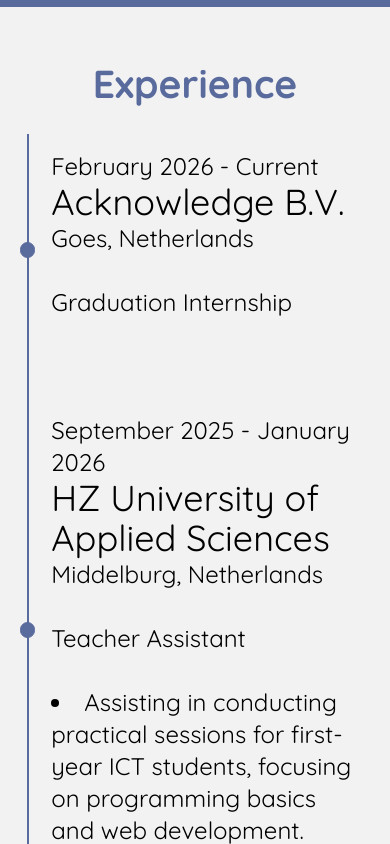
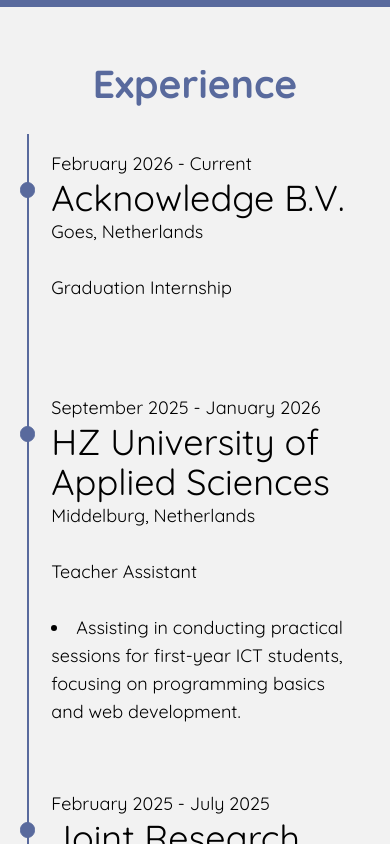
Before and after one commit to Bartan02/bartan02.github.io, a Next.js app: page /en in a window 390 px wide. Shown: the part 1920-2764 px from the top of the page. Built offline with nearby package versions, Linux system fonts and the light colour scheme; what tailwindcss-motion would draw is missing.

Commit message:
Modify TimelineItem and ProjectItem stylings

```diff
--- a/src/app/[locale]/page.tsx
+++ b/src/app/[locale]/page.tsx
@@ -61,9 +61,9 @@
 }
 
 const TimelineItem: React.FC<TimelineItemProps> = ({ date, company, location, position, details }) => (
-    <div className="relative flex justify-center items-center group">
-        <div className="flex items-center justify-center w-4 h-4 rounded-full border border-(--about-me-headings) bg-(--about-me-headings) text-(--about-me-headings)"></div>
-        <div className="w-[calc(100%)] p-4 text-left">
+    <div className="relative flex">
+        <div className="relative w-4 h-4 top-12 rounded-full border border-(--about-me-headings) bg-(--about-me-headings)"></div>
+        <div className="w-[calc(100%)] text-lg sm:text-2xl p-4 text-left">
             <p>{date}</p>
             <p className="text-4xl flex">{company}</p>
             <p>{location}</p>
@@ -93,17 +93,16 @@
     return (
         <div className="relative">
         <Image src={src} alt={alt} className="image" />
-        <div className="block absolute transition top-0 bottom-0 left-0 right-0 ease-linear h-full w-full hover:opacity-95 opacity-0 bg-(--portfolio)">
+        <div className="block absolute transition top-0 bottom-0 left-0 right-0 ease-linear h-full w-full hover:opacity-95 active:opacity-95 opacity-0 bg-(--portfolio)">
             <div className="text-white p-5 w-full text-center top-1/2 left-1/2 absolute -translate-x-1/2 -translate-y-1/2">
-                <span className={`text-2xl lg:text-3xl ${interTightHeader.className}`}>{title}</span>
+                <span className={`text-xl xl:text-2xl ${interTightHeader.className}`}>{title}</span>
                 <br /><br />
-                <span className="lg:text-lg">{t(description)}</span>
+                <p className="text-sm xl:text-sm leading-none">{t(description)}</p>
                 {link && (
                     <>
-                        <br /><br />
-                        <span>
-                                <Link href={link} className="underline decoration-1" target="_blank">{t(linkText)}</Link>
-                            </span>
+                        <span className={"pt-2 block"}>
+                            <Link href={link} className="underline decoration-1 text-sm" target="_blank">{t(linkText)}</Link>
+                        </span>
                     </>
                 )}
             </div>
@@ -239,7 +238,7 @@
                             {t('University projects')}
                         </div>
                         <div className="text-center pt-5 pb-10">
-                            {t('Hover (or click) on an image to find out more about a specific project')}
+                            {t('Hover or hold your finger (mobile) on an image to find out more about a specific project')}
                         </div>
                         <div className="xl:px-[calc(15vw)] lg:px-[calc(7vw)] grid md:grid-cols-2 gap-3">
                             {projects.map((project, index) => (
--- a/src/app/ui/globals.css
+++ b/src/app/ui/globals.css
@@ -28,14 +28,6 @@
   -ms-user-select: none;
   user-select: none;
   overflow-x: hidden;
-  /* Popping animations */
-  --text-shadow-start: 0 0 #000000, 0 0 #000000, 0 0 #000000, 0 0 #000000, 0 0 #000000, 0 0 #000000, 0 0 #000000, 0 0 #000000;
-  --text-shadow-end-right: 1px 0 #000000, calc(2px + 1vw) 0 #000000;
-  --text-shadow-end-about-me: 1px 0 #000000, calc((2px + 0.8vw) * -1) 0 #000000;
-  --text-shadow-end-portfolio: 1px 0 #000000, calc((2px + 0.8vw)) 0 #000000;
-  --transform-end-right: calc((2px + 1vw) * -1);
-  --transform-end-about-me: calc((2px + 0.8vw) / 2);
-  --transform-end-portfolio: calc((2px + 0.8vw) / -2);
 }
 
 :root[class*='dark-mode'] {
--- a/src/public/locales/en/common.json
+++ b/src/public/locales/en/common.json
@@ -32,7 +32,7 @@
     "Passed and received EE08 (Installation and operation of computer systems, peripherals and networks) and EE09 (Programming, development and administration of websites and databases) qualifications issued by CKE (Polish examination board)": "Passed and received EE.08 (Installation and operation of computer systems, peripherals and networks) and EE.09 (Programming, development and administration of websites and databases) qualifications issued by CKE (Polish examination board)",
     "Explore a collection of websites and applications developed with a focus on simplicity, functionality, and continuous improvement": "Explore a collection of websites and applications developed with a focus on simplicity, functionality, and continuous improvement",
     "University projects": "University projects",
-    "Hover (or click) on an image to find out more about a specific project": "Hover (or click) on an image to find out more about a specific project",
+    "Hover or hold your finger (mobile) on an image to find out more about a specific project": "Hover or hold your finger (mobile) on an image to find out more about a specific project.",
     "These projects highlight a growing passion for technology and problem-solving": "These projects highlight a growing passion for technology and problem-solving",
     "An educational game for kids, aged around 8-10, about identity theft issue and preventing from it": "An educational game for kids, aged around 8-10, about identity theft issue and preventing from it.",
     "An application that provides with clear visualization of temperature room records inside Joint Research Center Zeeland building and thus helps monitor past temperatures in order to analyze and reduce energy waste": "An application that provides with clear visualization of temperature room records inside Joint Research Center Zeeland building and thus helps monitor past temperatures in order to analyze and reduce energy waste.",
--- a/src/public/locales/fr/common.json
+++ b/src/public/locales/fr/common.json
@@ -32,7 +32,7 @@
     "Passed and received EE08 (Installation and operation of computer systems, peripherals and networks) and EE09 (Programming, development and administration of websites and databases) qualifications issued by CKE (Polish examination board)": "Réussite et obtention des qualifications EE08 (installation et exploitation de systèmes informatiques, de périphériques et de réseaux) et EE09 (programmation, développement et administration de sites web et de bases de données) délivrées par la CKE (commission d'examen polonaise)",
     "Explore a collection of websites and applications developed with a focus on simplicity, functionality, and continuous improvement": "Découvrez une collection de sites web et d'applications développés dans un souci de simplicité, de fonctionnalité et d'amélioration continue",
     "University projects": "Projets universitaires",
-    "Hover (or click) on an image to find out more about a specific project": "Survolez (ou cliquez) une image pour en savoir plus sur un projet spécifique.",
+    "Hover or hold your finger (mobile) on an image to find out more about a specific project": "Survolez ou maintenez votre doigt (mobile) sur une image pour en savoir plus sur un projet spécifique.",
     "These projects highlight a growing passion for technology and problem-solving": "Ces projets témoignent d'une passion croissante pour la technologie et la résolution de problèmes",
     "An educational game for kids, aged around 8-10, about identity theft issue and preventing from it": "Un jeu éducatif pour les enfants, âgés de 8 à 10 ans, sur le thème de l'usurpation d'identité et de sa prévention.",
     "An application that provides with clear visualization of temperature room records inside Joint Research Center Zeeland building and thus helps monitor past temperatures in order to analyze and reduce energy waste": "Une application qui permet de visualiser clairement les relevés de température dans les pièces du bâtiment du Joint Research Center Zeeland et ainsi de surveiller les températures passées afin d'analyser et de réduire les gaspillages d'énergie.",
--- a/src/public/locales/nl/common.json
+++ b/src/public/locales/nl/common.json
@@ -32,7 +32,7 @@
     "Passed and received EE08 (Installation and operation of computer systems, peripherals and networks) and EE09 (Programming, development and administration of websites and databases) qualifications issued by CKE (Polish examination board)": "Geslaagd voor en in het bezit van EE08 (Installatie en bediening van computersystemen, randapparatuur en netwerken) en EE09 (Programmeren, ontwikkelen en beheren van websites en databases) kwalificaties afgegeven door CKE (Poolse examencommissie)",
     "Explore a collection of websites and applications developed with a focus on simplicity, functionality, and continuous improvement": "Ontdek een verzameling websites en applicaties die zijn ontwikkeld met de focus op eenvoud, functionaliteit en voortdurende verbetering",
     "University projects": "Universiteitsprojecten",
-    "Hover (or click) on an image to find out more about a specific project": "Beweeg (of klik) over een afbeelding om meer te weten te over een specifiek project",
+    "Hover or hold your finger (mobile) on an image to find out more about a specific project": "Beweeg de muis over of houd uw vinger (mobiel) op een afbeelding om meer te weten te komen over een specifiek project.",
     "These projects highlight a growing passion for technology and problem-solving": "Deze projecten benadrukken een groeiende passie voor technologie en het oplossen van problemen",
     "An educational game for kids, aged around 8-10, about identity theft issue and preventing from it": "Een educatief spel voor kinderen van ongeveer 8-10 jaar over identiteitsdiefstal en het voorkomen daarvan.",
     "An application that provides with clear visualization of temperature room records inside Joint Research Center Zeeland building and thus helps monitor past temperatures in order to analyze and reduce energy waste": "Een applicatie die een duidelijke visualisatie biedt van de temperatuur in het gebouw van het Joint Research Center Zeeland en zo helpt bij het monitoren van temperaturen uit het verleden om energieverspilling te analyseren en te verminderen.",
--- a/src/public/locales/pl/common.json
+++ b/src/public/locales/pl/common.json
@@ -32,7 +32,7 @@
     "Passed and received EE08 (Installation and operation of computer systems, peripherals and networks) and EE09 (Programming, development and administration of websites and databases) qualifications issued by CKE (Polish examination board)": "Uzyskanie kwalifikacji EE.08 (Montaż i eksploatacja systemów komputerowych, urządzeń peryferyjnych i sieci) oraz EE.09 (Programowanie, tworzenie i administrowanie stronami internetowymi i bazami danych) wydanych przez CKE.",
     "Explore a collection of websites and applications developed with a focus on simplicity, functionality, and continuous improvement": "Zapoznaj się z kolekcją stron internetowych i aplikacji opracowanych z naciskiem na prostotę, funkcjonalność i ciągłe doskonalenie.",
     "University projects": "Projekty uczelniane",
-    "Hover (or click) on an image to find out more about a specific project": "Najedź kursorem (lub kliknij) na obraz, aby dowiedzieć się więcej o konkretnym projekcie.",
+    "Hover or hold your finger (mobile) on an image to find out more about a specific project": "Najedź kursorem lub przytrzymaj palec (na urządzeniu mobilnym) na obrazie, aby dowiedzieć się więcej o konkretnym projekcie.",
     "These projects highlight a growing passion for technology and problem-solving": "Projekty te podkreślają moją rosnącą pasję do technologii i rozwiązywania problemów",
     "An educational game for kids, aged around 8-10, about identity theft issue and preventing from it": "Gra edukacyjna dla dzieci w wieku około 8-10 lat dotycząca tematu kradzieży tożsamości i zapobieganiu jej.",
     "An application that provides with clear visualization of temperature room records inside Joint Research Center Zeeland building and thus helps monitor past temperatures in order to analyze and reduce energy waste": "Aplikacja, która zapewnia przejrzystą wizualizację zapisów temperatur w pomieszczeniach budynku Joint Research Center Zeeland, a tym samym pomaga monitorować przeszłe temperatury w celu analizy i zmniejszenia strat energii.",
```
